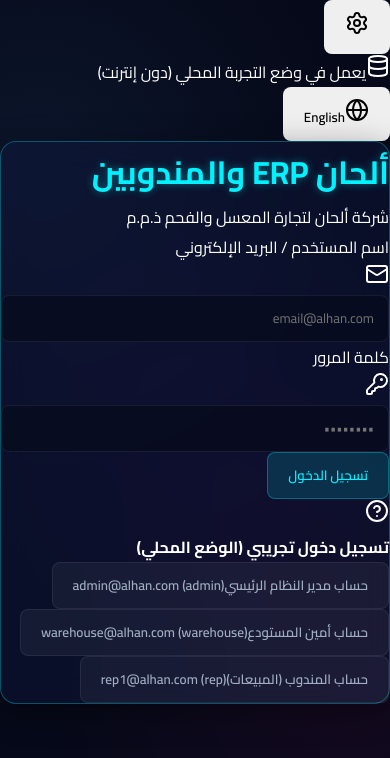
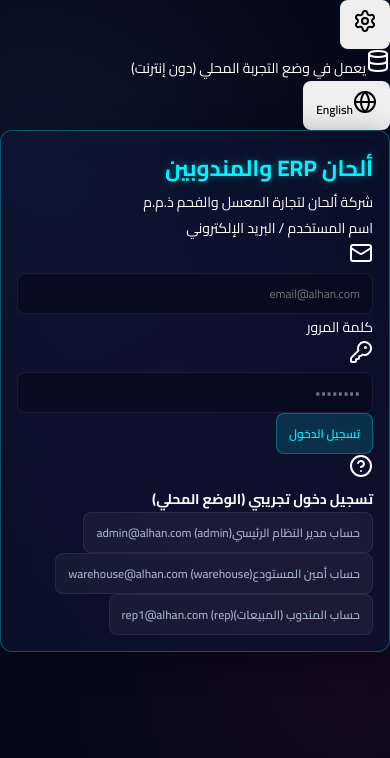
Before and after one commit to MrHatim007/Alhan-System-By-Hatim, a React (Vite) app: page / in a window 390 px wide. Shown: the top 758 px of the page. Built offline with nearby package versions, Linux system fonts and the light colour scheme.

Commit message:
style: optimize responsiveness for laptops and mobile devices

```diff
--- a/src/index.css
+++ b/src/index.css
@@ -385,3 +385,59 @@ body.rtl-layout .dense-table {
     box-shadow: 0 0 0 0 rgba(0, 242, 254, 0);
   }
 }
+
+/* Mobile & Tablet Responsive Enhancements */
+@media (max-width: 768px) {
+  body, html {
+    font-size: 14px; /* Slightly smaller base font */
+  }
+
+  .glass-panel {
+    padding: 16px !important; /* Reduce card padding on mobile */
+    border-radius: 12px;
+  }
+
+  h1 {
+    font-size: 1.6rem !important;
+  }
+
+  h2 {
+    font-size: 1.3rem !important;
+  }
+
+  /* Table responsive styling */
+  .dense-table th,
+  .dense-table td {
+    padding: 10px 8px; /* High density packing for tiny screens */
+    font-size: 0.8rem;
+  }
+
+  .dense-table-container {
+    border-radius: 8px;
+    border: 1px solid rgba(255, 255, 255, 0.05);
+    background: rgba(8, 12, 30, 0.4);
+  }
+
+  /* Modals padding */
+  .dialog-content {
+    width: 95vw;
+    padding: 16px;
+  }
+
+  /* Input sizing */
+  input, select, button {
+    padding: 8px 12px;
+    font-size: 0.85rem;
+  }
+
+  .grid-cols-auto-fit {
+    grid-template-columns: 1fr; /* Stack dashboard cards */
+    gap: 12px;
+  }
+}
+
+@media (max-width: 480px) {
+  .xs\:hidden {
+    display: none !important;
+  }
+}
```
